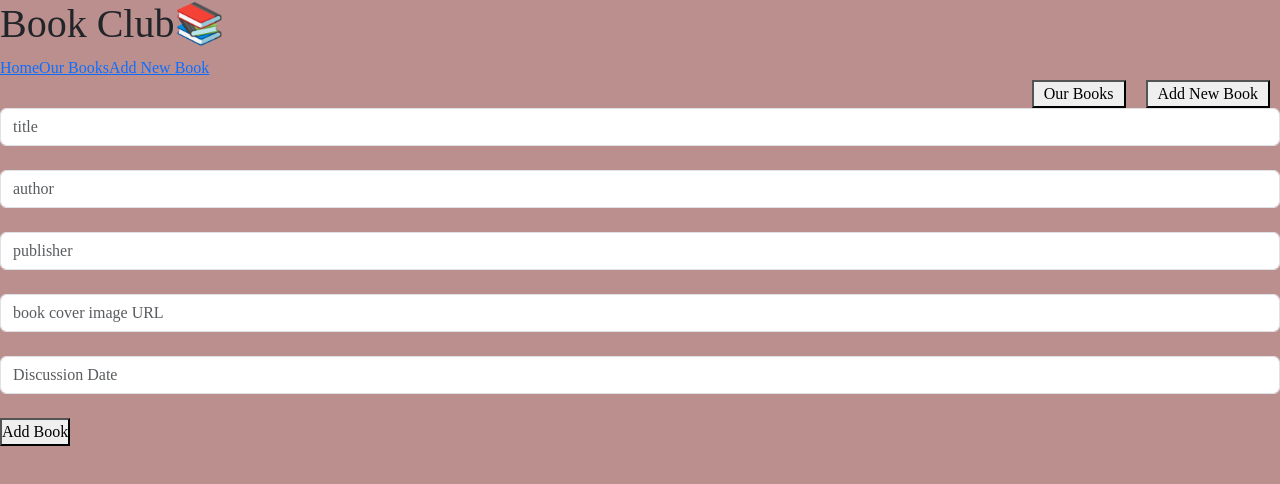
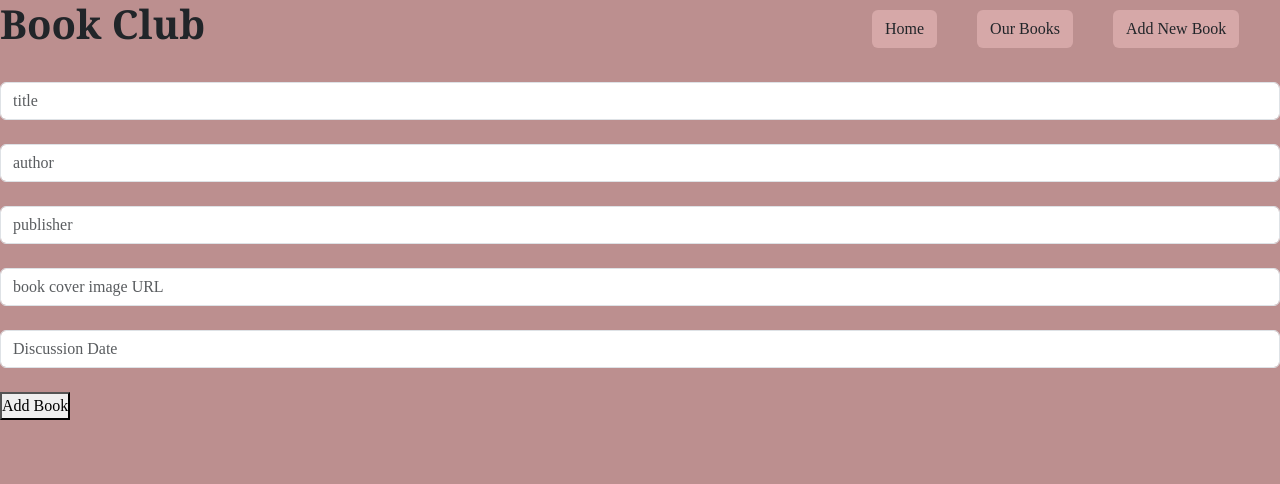
Before and after one commit to julia-wey/Book-Club, a React (Create React App) app: page /new in a window 1280 px wide. Shown: the top 484 px of the page. Built offline with nearby package versions, Linux system fonts and the light colour scheme.

Commit message:
Adds home styling

```diff
--- a/db.json
+++ b/db.json
@@ -41,7 +41,7 @@
       "title": "Possessing the Secret of Joy",
       "author": "Alice Walker",
       "publisher": "Harcourt Brace Jovanovich",
-      "image": "https://acappellabooks.cdn.bibliopolis.com/api/ingram/images/0151731527.jpg?auto=webp&v=1637120713",
+      "image": "https://i.thriftbooks.com/api/imagehandler/m/8A737A2A73B81436C4DFEEE2284FC5FE5AEAA27A.jpeg",
       "discussionDate": "May 2024",
       "likes": 0
     },
--- a/src/components/Home.js
+++ b/src/components/Home.js
@@ -3,10 +3,8 @@ import React from "react";
 function Home() {
 
     return (
-        <div >
-            <h1>“Books are a uniquely portable magic.” —Stephen King</h1>
-            <h3>Welcome to Book Club!</h3>
-            <h4>We meet once a month to discuss what we've read. Click "Our Books" to see what we're reading.</h4>
+        <div className="home">
+            <h2 className="quote">“Books are a uniquely portable magic.” —Stephen King</h2>
         </div>
     )
 }
--- a/src/components/NavBar.js
+++ b/src/components/NavBar.js
@@ -4,20 +4,13 @@ import { NavLink } from "react-router-dom";
 function NavBar() {
 
     return (
-    <header>
-      <h1>
-        Book Club
-        <span className="logo" role="img" alt="stack of three books emoji">
-          📚
-        </span>
-        </h1>
-        <nav>
-            <NavLink to="/">Home</NavLink>
-            <NavLink to="/books">Our Books</NavLink>
-            <NavLink to="/new">Add New Book</NavLink>
+    <header className="header">
+        <h1 className="app-name">Book Club</h1>
+        <nav className="nav-btn">
+            <NavLink className="nav-btn" to="/"><button className="btn">Home</button></NavLink>
+            <NavLink className="nav-btn" to="/books"><button className="btn">Our Books</button></NavLink>
+            <NavLink className="nav-btn" to="/new"><button className="btn">Add New Book</button></NavLink>
         </nav>
-        <button className="nav-btn">Add New Book</button>
-        <button className="nav-btn">Our Books</button>
     </header>
     );
 }
--- a/src/index.css
+++ b/src/index.css
@@ -7,23 +7,57 @@
   padding: 0;
   box-sizing: border-box;
 }
+.home {
+  width: 100vw;
+  height: 100vh;
+  background-image: url('./books-Image.jpg');
+  background-size: cover;
+  background-position: center;
+}
+
+.quote {
+  text-align: right;
+  margin-right: 10px;
+  font-style: italic;
+  font-family:Georgia, 'Times New Roman', Times, serif
+}
 
 body {
   font-family: "Playfair Display", serif;
   background-color:rosybrown
 }
 
-/* h2 {
-  margin-bottom: 1rem;
-} */
+.header {
+  display: flex;
+  flex-direction: row;
 
+}
+
+.app-name {
+  justify-content: right;
+  /* background-color:blueviolet; */
+  width: 65vw;
+  font-family: Georgia, 'Times New Roman', Times, serif;
+  font-weight: bold;
+
+}
 
 .nav-btn {
-  float: right;
+
+  display: flex;
+  flex-direction: row;
+  justify-content: right;
   padding-left: 10px;
   padding-right: 10px;
   margin-left: 10px;
   margin-right: 10px;
+  margin-top: 5px;
+  margin-bottom: 5px;
+  text-decoration: none;
+}
+
+.btn {
+  background-color:rgb(214, 168, 168)
 }
 
 .cards {
@@ -39,9 +73,10 @@ body {
 
 .card {
   max-width: 400px;
+  max-height: 600px;
   display: grid;
   grid-template-rows: auto 1fr auto;
-  /* border: 2px solid var(--dark-turquoise); */
+  border: 2px solid var(--dark-turquoise);
   padding: 5px;
   margin: 5px;
 }
```
Also changed, not shown: src/books-Image.jpg (added).
